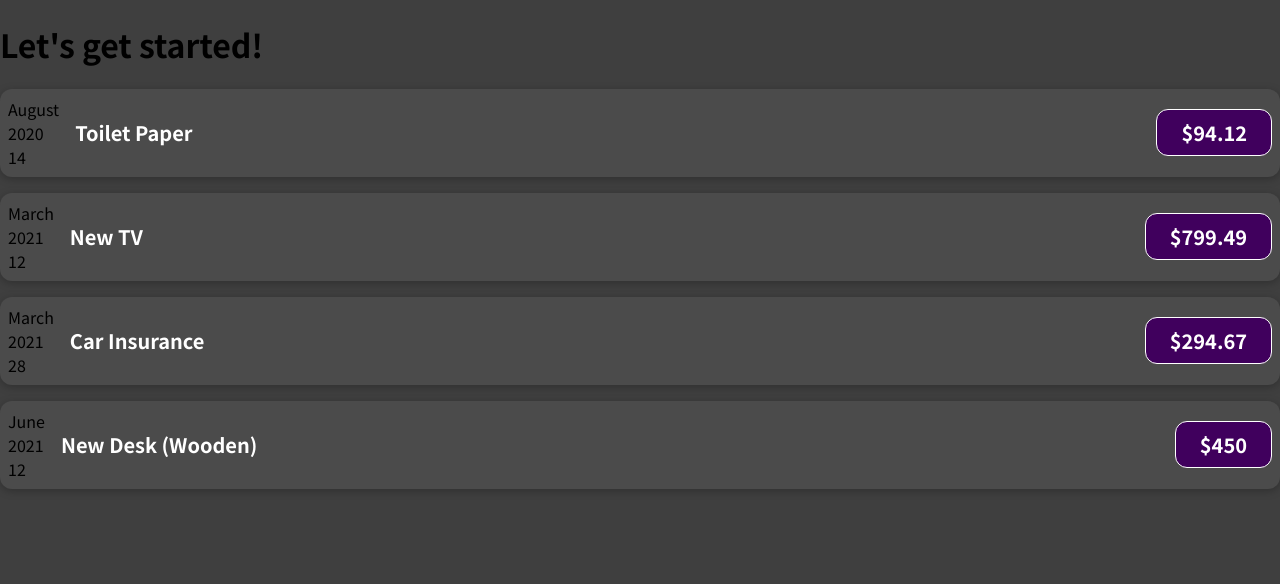
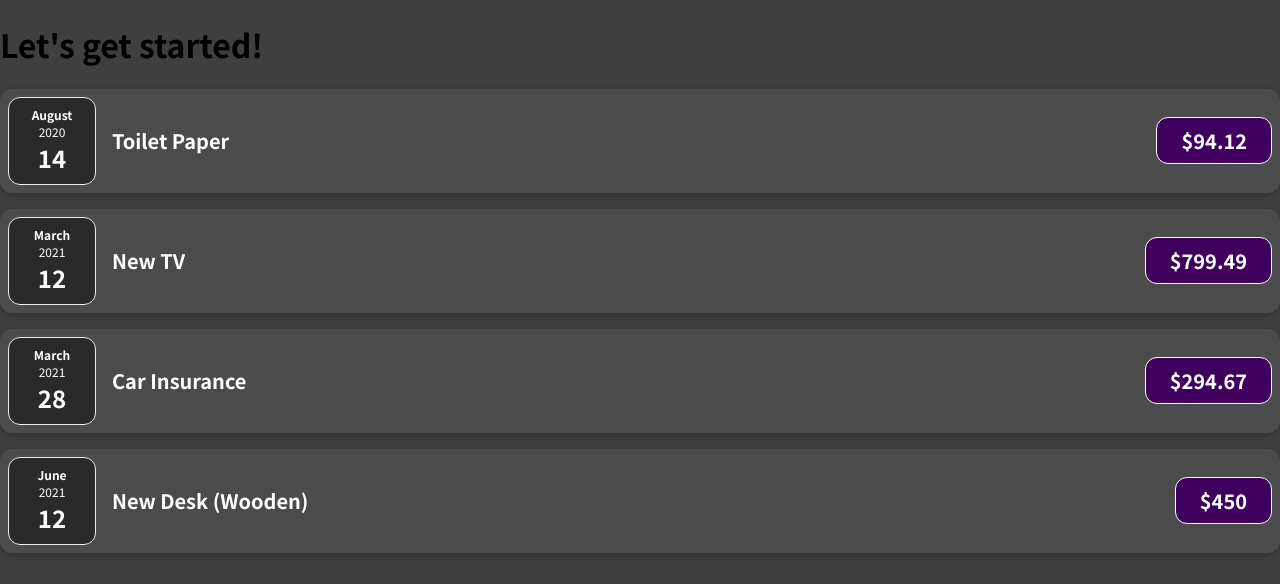
Before and after one commit to Devil9xpro/react-learning-project-1, a React (Create React App) app: page / in a window 1280 px wide. Shown: the top 584 px of the page. Built offline with nearby package versions, Linux system fonts and the light colour scheme; the HTML template or start-up script is replaced by a standard one.

Commit message:
split expense date from expense item

```diff
--- /dev/null
+++ b/src/components/ExpenseDate.css
@@ -0,0 +1,26 @@
+.expense-date {
+    display: flex;
+    flex-direction: column;
+    width: 5.5rem;
+    height: 5.5rem;
+    border: 1px solid #ececec;
+    background-color: #2a2a2a;
+    color: white;
+    border-radius: 12px;
+    align-items: center;
+    justify-content: center;
+}
+
+.expense-date__month {
+    font-size: 0.75rem;
+    font-weight: bold;
+}
+
+.expense-date__year {
+    font-size: 0.75rem;
+}
+
+.expense-date__day {
+    font-size: 1.5rem;
+    font-weight: bold;
+}
--- /dev/null
+++ b/src/components/ExpenseDate.jsx
@@ -0,0 +1,17 @@
+import './ExpenseDate.css'
+
+function ExpenseDate(props) {
+    const month = props.date.toLocaleString('en-US', {month: 'long'})
+    const day = props.date.toLocaleString('en-US', {day: '2-digit'})
+    const year = props.date.getFullYear()
+
+    return (
+        <div className="expense-date">
+            <div className="expense-date__month">{month}</div>
+            <div className="expense-date__year">{year}</div>
+            <div className="expense-date__day">{day}</div>
+        </div>
+    )
+}
+
+export default ExpenseDate
--- a/src/components/ExpenseItem.jsx
+++ b/src/components/ExpenseItem.jsx
@@ -1,17 +1,10 @@
 import './ExpenseItem.css'
+import ExpenseDate from "./ExpenseDate";
 
 function ExpenseItem(props) {
-    const month = props.date.toLocaleString('en-US', {month: 'long'})
-    const date = props.date.toLocaleString('en-US', {day: '2-digit'})
-    const year = props.date.getFullYear()
-
     return (
         <div className="expense-item">
-            <div>
-                <div>{month}</div>
-                <div>{year}</div>
-                <div>{date}</div>
-            </div>
+            <ExpenseDate date={props.date}/>
             <div className="expense-item__description">
                 <h2>{props.title}</h2>
                 <div className="expense-item__price">${props.amount}</div>
```
